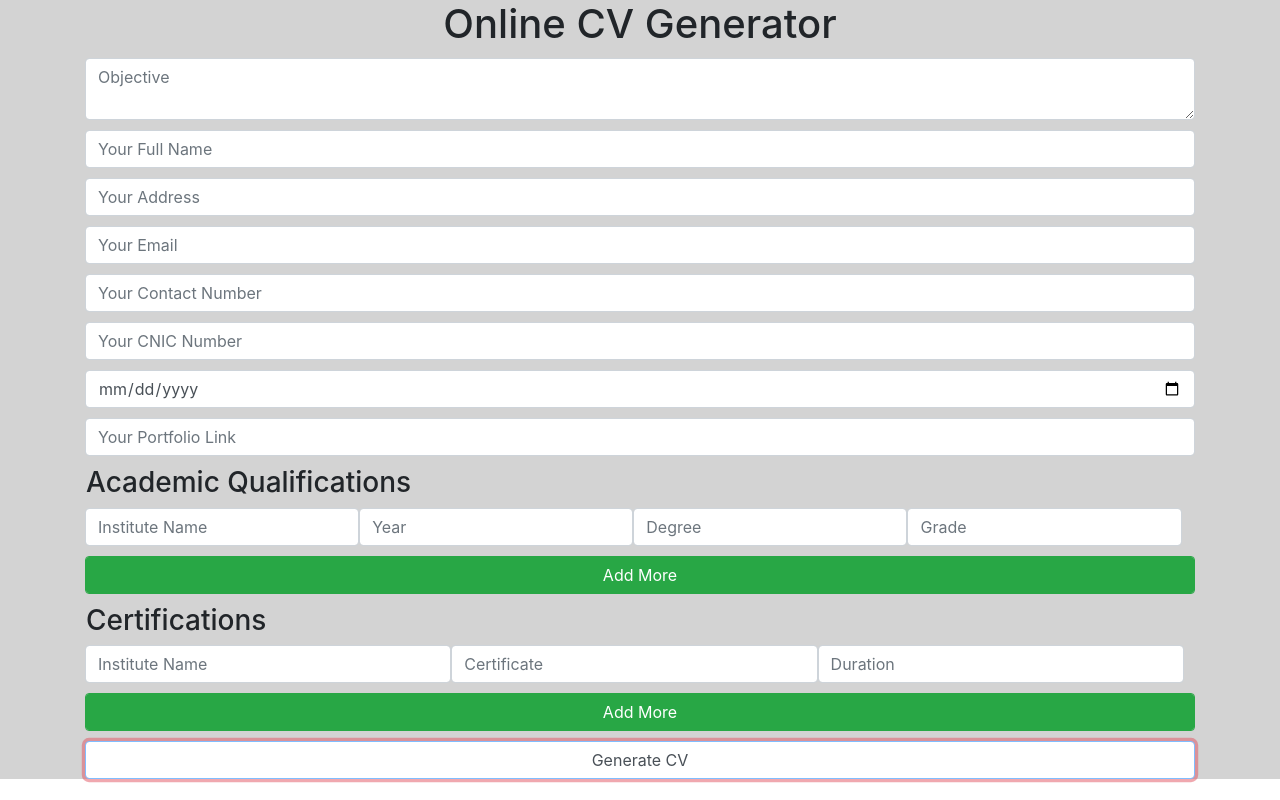
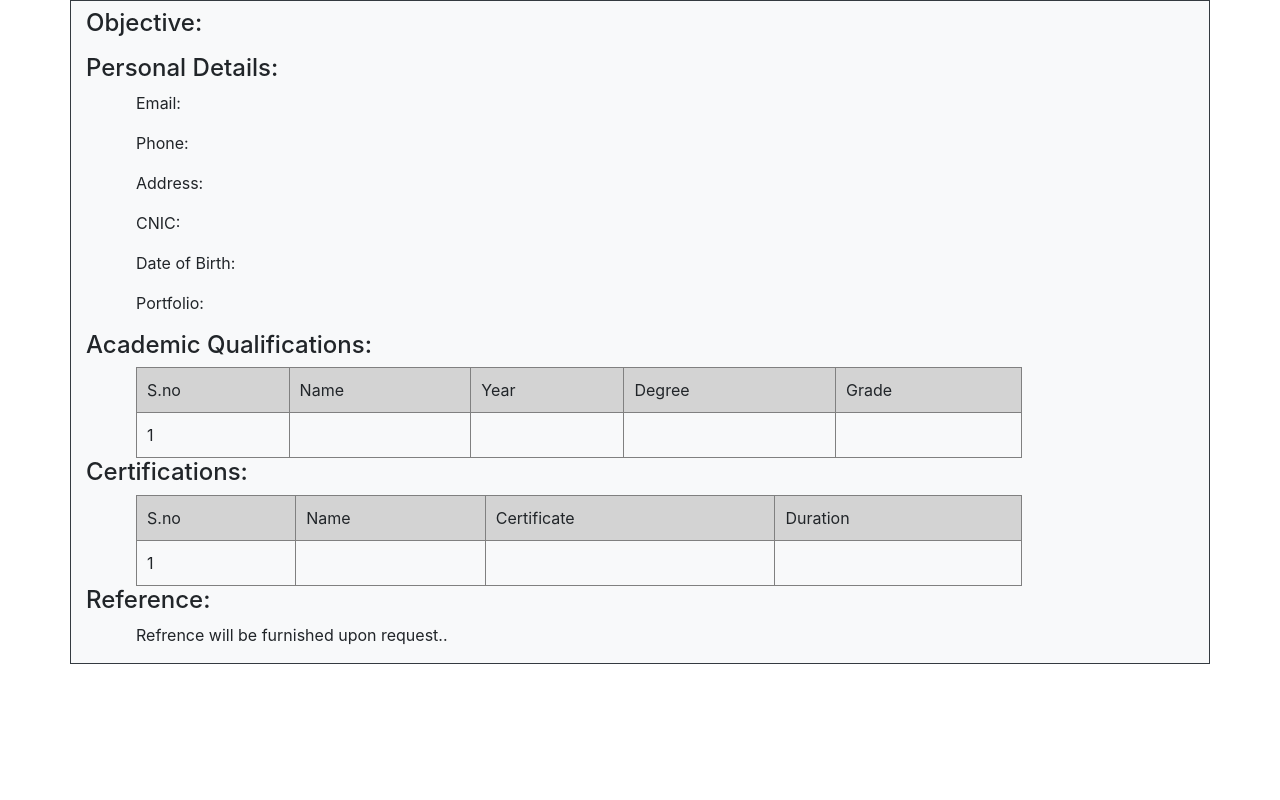
Before and after one commit to shaheerkhan199/JS-mini-projects, a plain HTML site: page CV Generator/form.html in a window 1280 px wide. Both pictures are taken after a click on the button "Generate CV". Drawn offline with Linux system fonts and the light colour scheme.

Commit message:
Completed CV generator App

```diff
--- a/CV Generator/css/style.css
+++ b/CV Generator/css/style.css
@@ -2,7 +2,7 @@ body{
     margin: 0;
     padding: 0;
 }
-.wrapper{
+#formWrapper{
     width: 100%;
     background-color: lightgrey;
 }
@@ -34,3 +34,7 @@ table tr,td{
 table thead{
     background-color: lightgray;
 }
+
+#cvWrapper{
+    display: none;
+}
--- a/CV Generator/form.html
+++ b/CV Generator/form.html
@@ -10,7 +10,7 @@
 </head>
 
 <body>
-    <div class="wrapper">
+    <div id="formWrapper">
         <h1 class=" text-center">Online CV Generator</h1>
         <div class="container">
             <div class="row">
@@ -106,6 +106,46 @@
         </div>
     </div>
 
+    <!-- CV template -->
+    <div class="container border border-dark bg-light" id="cvWrapper">
+        <h1 class="text-center" id="templateFullName"></h1>
+        <h4>Objective:</h4>
+        <p class="text-justify" id="templateObjective"></p>
+        <h4>Personal Details:</h4>
+        <p>Email: <span id="templateEmail"></span></p>
+        <p>Phone: <span id="templatePhone"></span></p>
+        <p>Address: <span id="templateAddress"></span></p>
+        <p>CNIC: <span id="templateCNIC"></span></p>
+        <p>Date of Birth: <span id="templateDOB"></span></p>
+        <p>Portfolio: <a href="#"><span id="templatePortfolio"></span></a></p>
+        <h4>Academic Qualifications:</h4>
+        <table border="1" id="qualificationsTable">
+                <thead>
+                <tr>
+                    <td>S.no </td>
+                    <td>Name</td>
+                    <td>Year</td>
+                    <td>Degree</td>
+                    <td>Grade</td>
+                </tr>
+            </thead>
+
+        </table>
+        <h4>Certifications:</h4>
+        <table border="1" id="certificationsTable">
+            <thead>
+                <tr>
+                    <td>S.no </td>
+                    <td>Name</td>
+                    <td>Certificate</td>
+                    <td>Duration</td>
+                </tr>
+            </thead>
+
+        </table>
+        <h4>Reference:</h4>
+        <p>Refrence will be furnished upon request..</p>
+    </div>
     <script src="js/bootstrap.min.js"></script>
     <script src="js/app.js"></script>
 </body>
--- a/CV Generator/js/app.js
+++ b/CV Generator/js/app.js
@@ -108,4 +108,61 @@ function generate_cv(){
     // console.log(cduration);
 
     // Setting all the values to cv template
+    document.getElementById("templateFullName").innerHTML = fullName;
+    document.getElementById("templateObjective").innerHTML = objective;
+    document.getElementById("templateEmail").innerHTML = email;
+    document.getElementById("templatePhone").innerHTML = contact;
+    document.getElementById("templateAddress").innerHTML = address;
+    document.getElementById("templateCNIC").innerHTML = cnic;
+    document.getElementById("templateDOB").innerHTML = dob;
+    document.getElementById("templatePortfolio").innerHTML = portfolio;
+
+    // Setting academic qualifications
+    var qualificationsTable = document.getElementById("qualificationsTable");
+    var table1Row = document.createElement("tr");
+    var column0 = document.createElement("td");
+    var column1 = document.createElement("td");
+    var column2 = document.createElement("td");
+    var column3 = document.createElement("td");
+    var column4 = document.createElement("td");
+    column0.appendChild(document.createTextNode("1"));
+    column1.appendChild(document.createTextNode(qinstName));
+    column2.appendChild(document.createTextNode(qyear));
+    column3.appendChild(document.createTextNode(qdegree));
+    column4.appendChild(document.createTextNode(qgrade));
+    table1Row.appendChild(column0);
+    table1Row.appendChild(column1);
+    table1Row.appendChild(column2);
+    table1Row.appendChild(column3);
+    table1Row.appendChild(column4);
+    // console.log(tableRow);
+    qualificationsTable.appendChild(table1Row);
+
+    // Setting Certifications
+    var certificationsTable = document.getElementById("certificationsTable");
+    var table2Row = document.createElement("tr");
+    var column0 = document.createElement("td");
+    var column1 = document.createElement("td");
+    var column2 = document.createElement("td");
+    var column3 = document.createElement("td");
+    column0.appendChild(document.createTextNode("1"));
+    column1.appendChild(document.createTextNode(cinstName));
+    column2.appendChild(document.createTextNode(ccertificate));
+    column3.appendChild(document.createTextNode(cduration));
+    table2Row.appendChild(column0);
+    table2Row.appendChild(column1);
+    table2Row.appendChild(column2);
+    table2Row.appendChild(column3);
+    // console.log(tableRow);
+    certificationsTable.appendChild(table2Row);
+
+
+
+    // Hiding form and generating cv on cv template
+    var formWrapper = document.getElementById("formWrapper");
+    var cvWrapper = document.getElementById("cvWrapper");
+    formWrapper.style.display = "none";
+    cvWrapper.style.display = "block";
+
+
 }
```
Also changed, not shown: CV Generator/cv.html (+9 -9 lines).
